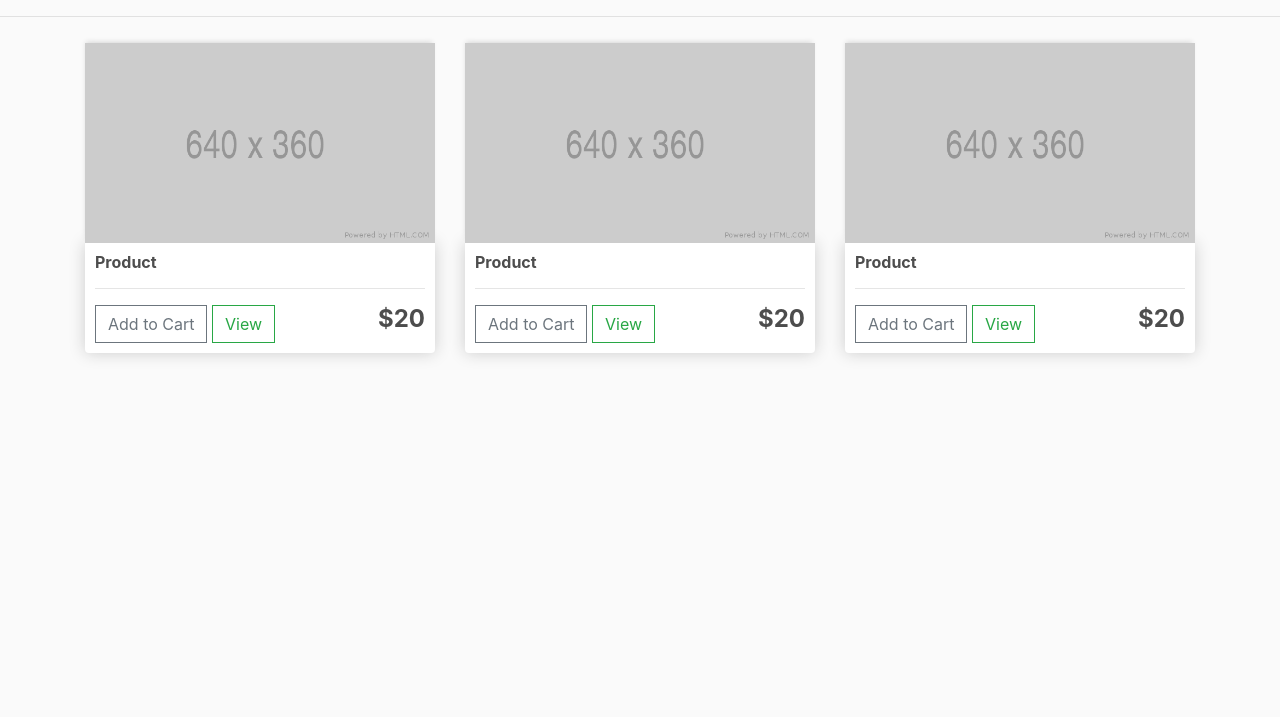
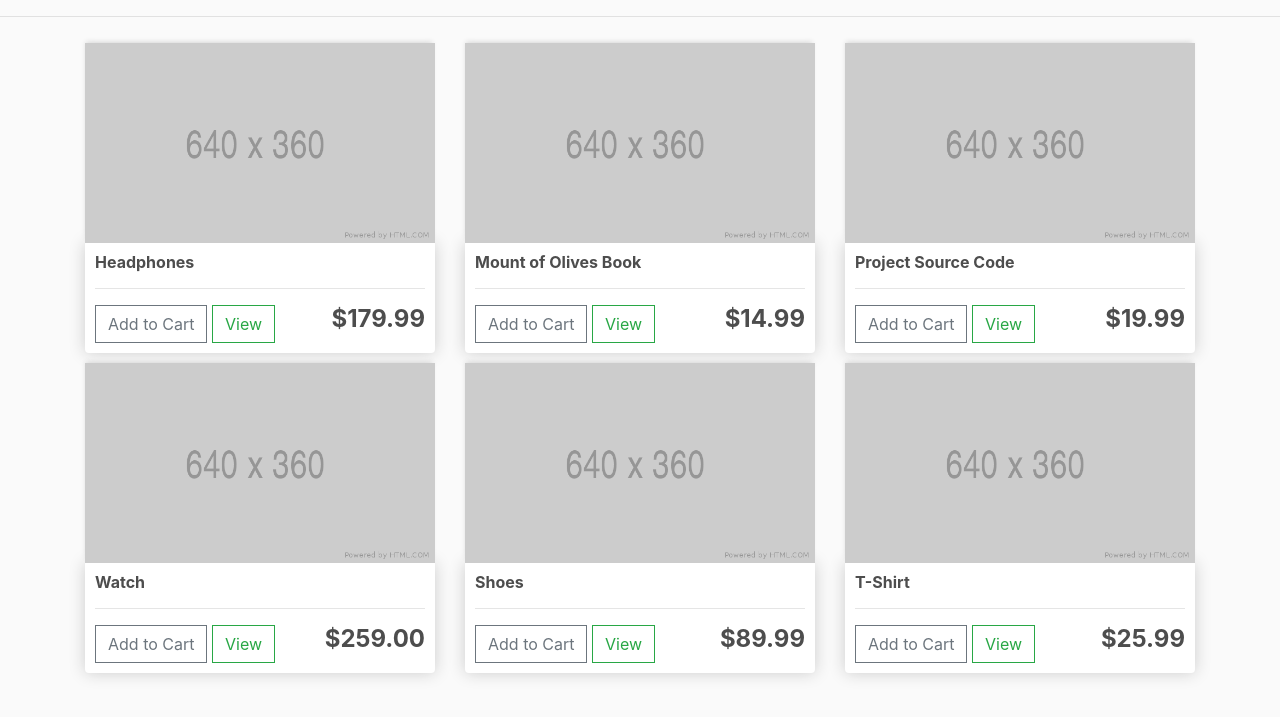
Before and after one commit to hamisicodes/store2, a Django app: page / in a window 1280 px wide. Shown: the part 57-774 px from the top of the page. Run offline with Django 3.2, Linux system fonts and the light colour scheme; data comes from the database, SQL or seed files in the repository; both versions use the stored data as it was after the commit; some libraries are stand-ins or nearby versions.

Commit message:
Render the products to the templates

```diff
--- a/store/templates/store/store.html
+++ b/store/templates/store/store.html
@@ -3,43 +3,21 @@
 
 {% block content %}
 <div class="row">
+      {% for product in products %}
 	<div class="col-lg-4">
         <img class="thumbnail" src="{% static 'images/placeholder.png' %}" alt="">
 		<div class="box-element product">
-            <h6><strong>Product</strong></h6>
+            <h6><strong>{{product.name}}</strong></h6>
             <hr>
 
             <button  class="btn btn-outline-secondary add-btn">Add to Cart</button>
             <a class="btn btn-outline-success" href="#">View</a>
-            <h4 style="display: inline-block; float: right"><strong>$20</strong></h4>
+            <h4 style="display: inline-block; float: right"><strong>${{product.price|floatformat:2}}</strong></h4>
 
 		</div>
-	</div>
+      </div>
+      {% endfor %}
 
-	<div class="col-lg-4">
-        <img class="thumbnail" src="{% static 'images/placeholder.png' %}" alt="">
-		<div class="box-element product">
-            <h6><strong>Product</strong></h6>
-            <hr>
 
-            <button  class="btn btn-outline-secondary add-btn">Add to Cart</button>
-            <a class="btn btn-outline-success" href="#">View</a>
-            <h4 style="display: inline-block; float: right"><strong>$20</strong></h4>
-
-		</div>
-	</div>
-
-	<div class="col-lg-4">
-        <img class="thumbnail" src="{% static 'images/placeholder.png' %}" alt="">
-		<div class="box-element product">
-            <h6><strong>Product</strong></h6>
-            <hr>
-
-            <button  class="btn btn-outline-secondary add-btn">Add to Cart</button>
-            <a class="btn btn-outline-success" href="#">View</a>
-            <h4 style="display: inline-block; float: right"><strong>$20</strong></h4>
-
-		</div>
-	</div>
 </div>
 {% endblock content %}
--- a/store/views.py
+++ b/store/views.py
@@ -1,9 +1,11 @@
 from django.shortcuts import render
+from .models import *
 
 # Create your views here.
 
 def store(request):
-    context = {}
+    products = Product.objects.all()
+    context = {'products':products}
     return render(request,'store/store.html' , context)
 
 def cart(request):
```
Also changed, not shown: db.sqlite3.
